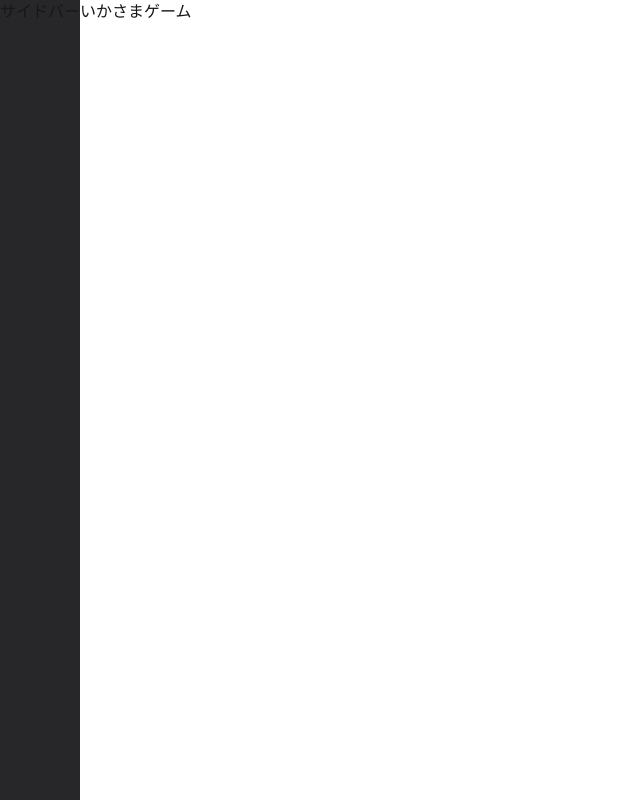
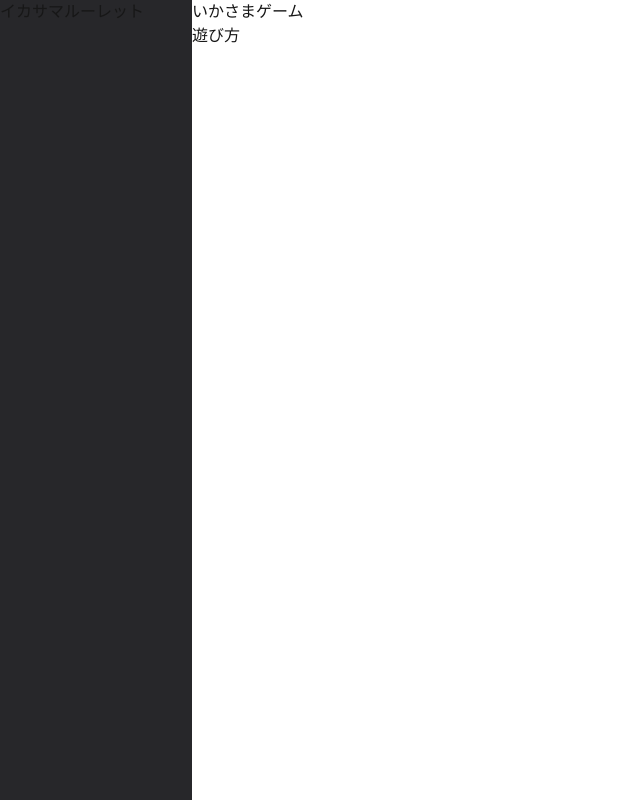
Before and after one commit to MiyazakiTakumi-724/cheating_game, a Next.js app: page / in a window 1280 px wide. Shown: the whole page, without its empty margins (0-640 px from the left). Built offline with nearby package versions, Linux system fonts and the light colour scheme.

Commit message:
add button 遊び方

```diff
--- a/app/components/sidebar.tsx
+++ b/app/components/sidebar.tsx
@@ -6,10 +6,14 @@ import { games } from "@/lib/games";
 
 export function Sidebar() {
     return (
-        <aside className="bg-zinc-800">
-            <p>
-                サイドバー
-            </p>
+        <aside className="w-48 bg-zinc-800">
+            <nav>
+                {games.map((game) => (
+                    <Link key={game.href} href={game.href}>
+                        {game.name}
+                    </Link>
+                ))}
+            </nav>
         </aside>
     )
 }
--- a/app/page.tsx
+++ b/app/page.tsx
@@ -2,6 +2,7 @@ export default function Home() {
   return (
     <main>
       <h1>いかさまゲーム</h1>
+      <button>遊び方</button>
     </main>
   )
 }
```
